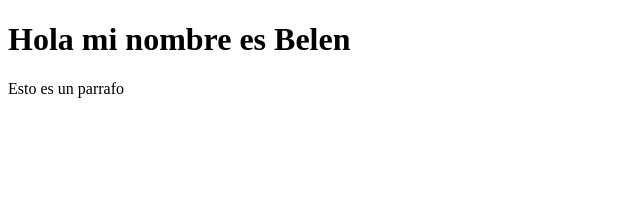
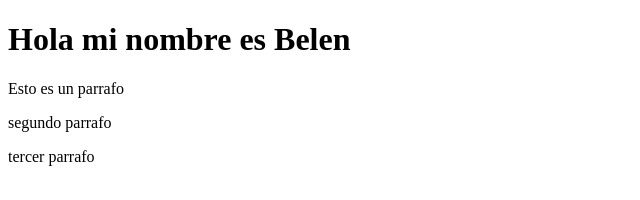
Before and after one commit to anabelena/LearningGitHub, a plain HTML site: page index.html in a window 1280 px wide. Shown: the whole page, without its empty margins (0-640 px from the left). Drawn offline with Linux system fonts and the light colour scheme.

Commit message:
agregue dos parrafos mas

```diff
--- a/index.html
+++ b/index.html
@@ -8,5 +8,7 @@
 <body>
     <h1> Hola mi nombre es Belen </h1>
     <p> Esto es un parrafo</p>
+    <p> segundo parrafo </p>
+    <p> tercer parrafo </p>
 </body>
 </html>
```
